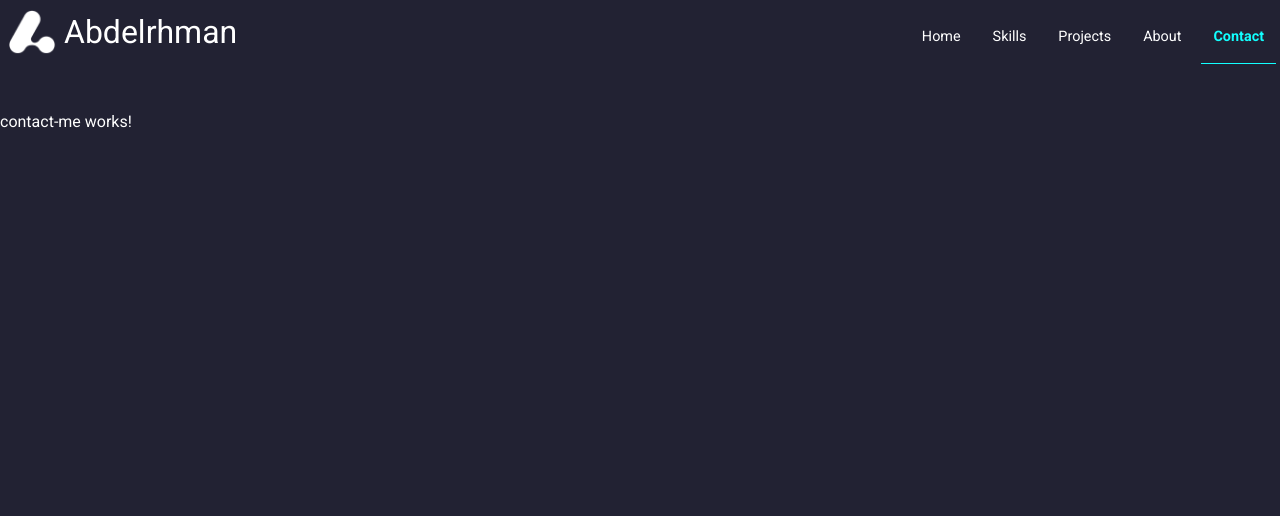
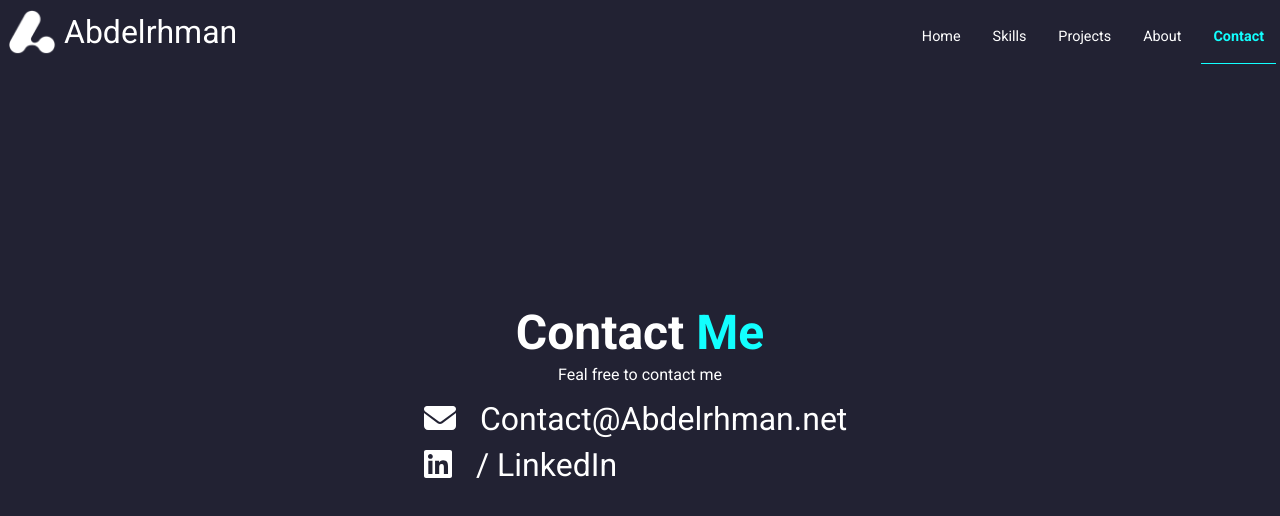
Before and after one commit to AMI2080/portfolio, an Angular app: page /contact-me in a window 1280 px wide. Shown: the top 516 px of the page. Built offline with nearby package versions, Linux system fonts and the light colour scheme.

Commit message:
Creating contact-me page

```diff
--- a/src/app/pages/contact-me/contact-me.component.html
+++ b/src/app/pages/contact-me/contact-me.component.html
@@ -1 +1,20 @@
-<p>contact-me works!</p>
+<div class="contact-container">
+  <div class="middle">
+    <div class="page-title">Contact <span class="high-light">Me</span></div>
+    <p>Feal free to contact me</p>
+    <div class="contact-info">
+      <div class="contact-item">
+        <a href="mailto:Contact@Abdelrhman.net" target="_blank">
+          <i class="fa-solid fa-envelope contact-icon"></i>
+          Contact@Abdelrhman.net
+        </a>
+      </div>
+      <div class="contact-item">
+        <a href="https://linkedin.com" target="_blank">
+          <i class="fa-brands fa-linkedin contact-icon"></i>
+          / LinkedIn
+        </a>
+      </div>
+    </div>
+  </div>
+</div>
--- a/src/app/pages/contact-me/contact-me.component.scss
+++ b/src/app/pages/contact-me/contact-me.component.scss
@@ -0,0 +1,48 @@
+.contact-container {
+  min-height: calc(100vh - 4rem - 2rem - 2rem);
+  display: flex;
+  align-items: center;
+
+  .middle {
+    width: 100%;
+
+    .page-title {
+      text-align: center;
+      font-size: 3rem;
+      font-weight: bold;
+      margin-bottom: .25rem;
+
+      .high-light {
+        color: #12ffff;
+      }
+    }
+
+    &>p {
+      text-align: center;
+      font-size: 1rem;
+      margin: 0;
+      margin-bottom: 1rem;
+    }
+
+    .contact-info {
+      width: 27rem;
+      height: 10rem;
+      margin: auto;
+    }
+
+    .contact-item {
+      font-size: 2rem;
+      margin-bottom: .5rem;
+
+      a,
+      a:visited {
+        .contact-icon {
+          margin-right: 1rem;
+        }
+
+        text-decoration: none;
+        color: #fff;
+      }
+    }
+  }
+}
```
